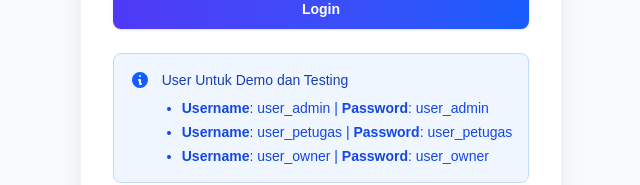
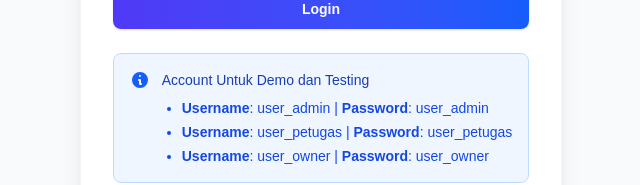
Before and after one commit to NaApipp/parking_manegement_system, a Next.js app: page /login in a window 1280 px wide. Shown: the part 444-629 px from the top of the page, without its empty margins (319-959 px from the left). Built offline with nearby package versions, Linux system fonts and the light colour scheme.

Commit message:
fix: update aword alert information account testing

```diff
--- a/app/(OnBoarding)/login/page.tsx
+++ b/app/(OnBoarding)/login/page.tsx
@@ -156,15 +156,15 @@ function AlertDemoUser() {
               fill="currentColor"
             >
               <path
-                fill-rule="evenodd"
+                fillRule="evenodd"
                 d="M18 10a8 8 0 11-16 0 8 8 0 0116 0zm-7-4a1 1 0 11-2 0 1 1 0 012 0zM9 9a1 1 0 000 2v3a1 1 0 001 1h1a1 1 0 100-2v-3a1 1 0 00-1-1H9z"
-                clip-rule="evenodd"
+                clipRule="evenodd"
               />
             </svg>
           </div>
           <div className="ml-3">
             <h3 className="text-sm font-medium text-blue-800 dark:text-blue-300">
-              User Untuk Demo dan Testing
+              Account Untuk Demo dan Testing
             </h3>
             <div className="mt-2 text-sm text-blue-700 dark:text-blue-400">
               <ul role="list" className="list-disc pl-5 space-y-1">
```
